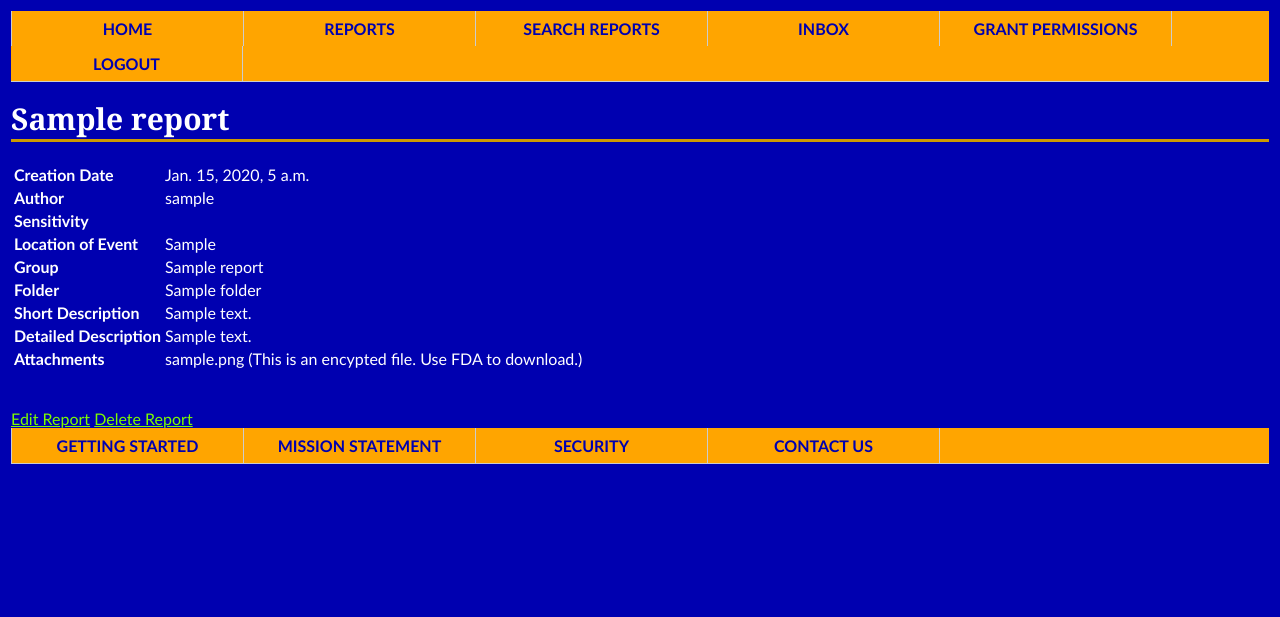
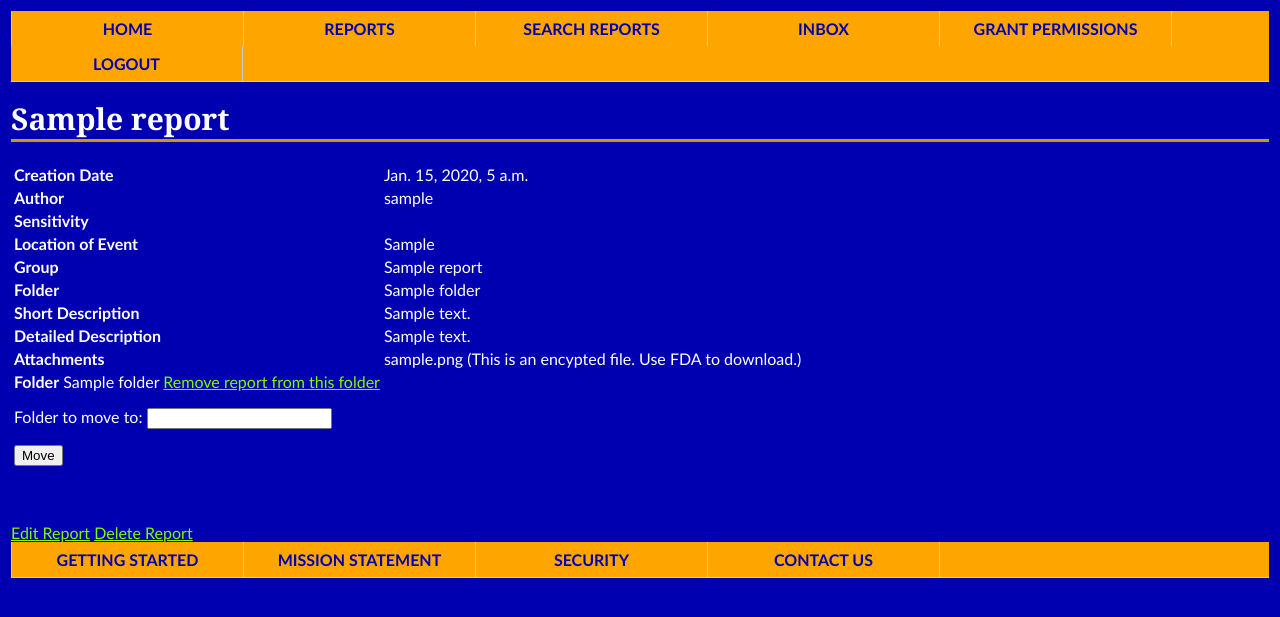
Before and after one commit to bmblank/cs3240-f15-team11, a Django app: page /report/1/ in a window 1280 px wide. Shown: the top 617 px of the page. Run offline with Django 3.2, Linux system fonts and the light colour scheme; a user stored in the database is signed in; tables that the repository leaves empty hold one stand-in row (values such as "Sample post").

Commit message:
folders added again

```diff
--- a/index/templates/index/detail.html
+++ b/index/templates/index/detail.html
@@ -95,6 +95,24 @@
 
             </td>
         </tr>
+        {% if authorIsViewing%}
+        <tr>
+            <td>
+                <b>Folder</b>
+                    {% if r.folder %}
+                        {{ r.folder.Folder_Name }}
+                            <a href="{% url 'remove_from_folder' report_id=r.pk %}">Remove report from this folder</a>
+                        {% else%}
+                            This report that you've created is not in a folder.
+                        {% endif %}
+                        <form method="POST" class="post-form">{% csrf_token %}
+                            {{ form.as_p }}
+                            <button type="submit" class="save btn btn-default">Move</button>
+                        </form>
+
+            </td>
+        </tr>
+        {% endif %}
     </table>
 
     <br><br>
```
